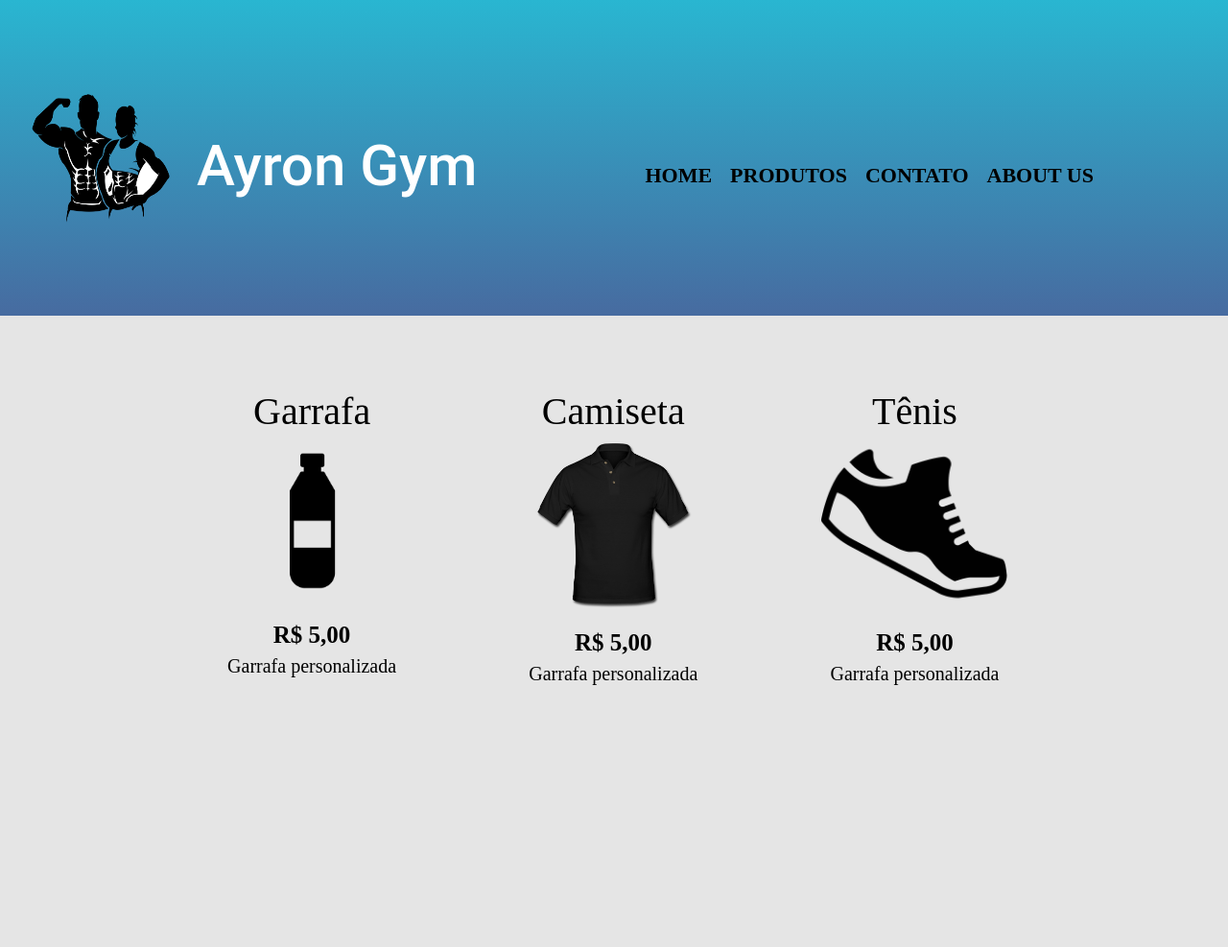
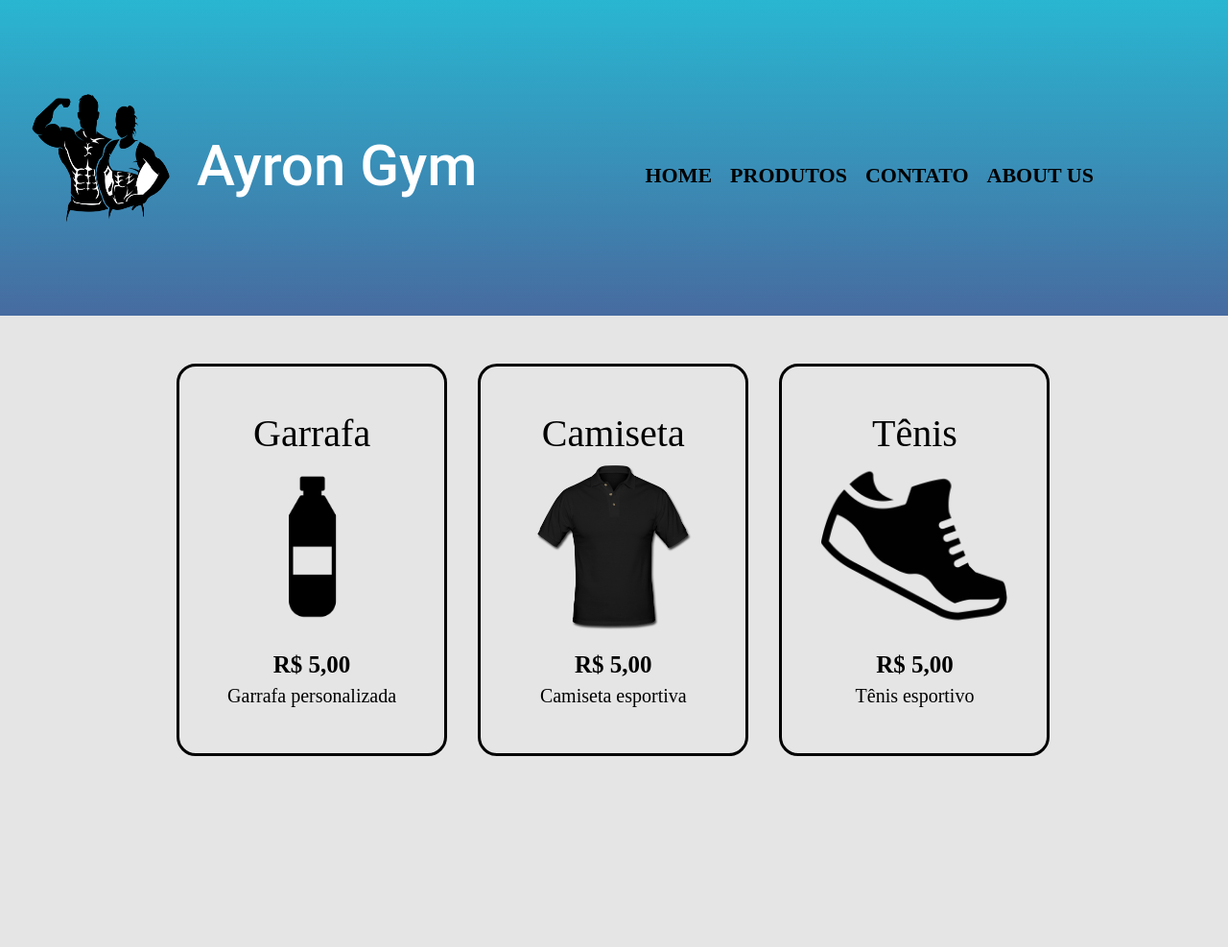
Before and after one commit to MatheusAyron/AyronGym, a PHP site: page /produtos.html in a window 1280 px wide. Shown: the top 987 px of the page at 96% size. Run offline with PHP 8.4, Linux system fonts and the light colour scheme.

Commit message:
Oitavo commit

```diff
--- a/produtos.css
+++ b/produtos.css
@@ -81,6 +81,13 @@ nav a
 
 }
 
+nav a:hover
+{
+    /*QUANDO PASSO A SETA EM CIMA MUDA A COR DO LUGAR*/
+    color: #FFFFFF;
+    text-decoration: underline;
+}
+
 .produtos
 {
     width: 940px;
@@ -95,9 +102,29 @@ nav a
     width: 30%;
     vertical-align: top;
     margin: 0 1.5%;
-    padding: 30px 20px;
+    padding: 50px 20px;
     box-sizing: border-box;
+
+    /*Os proximos cod e os do quadrado legal*/
+    border: 3px solid #000000;
+    border-radius: 20px;
 }
+
+.produtos li:hover
+{
+    border-color:  #37B1CC;
+}
+
+.produtos li:active
+{
+    border-color:  #FFFFFF;
+}
+
+.produtos li:hover h2
+{
+    font-size: 48px;
+}
+
 
 .produtos h2
 {
@@ -123,17 +150,7 @@ nav a
 
 
 
-.imagem-produto-garrafa
-{
-    width: 187px;
-}
-
-.imagem-produto-camiseta
+.imagem-produtos
 {
     width: 195px;
 }
-
-.imagem-produto-tenis
-{
-    width: 195px;
-}
--- a/produtos.html
+++ b/produtos.html
@@ -29,23 +29,23 @@
             <ul class="produtos">
                 <li>
                    <h2>Garrafa</h2>
-                   <img class="imagem-produto-garrafa" src="garrafa.png">
+                   <img class="imagem-produtos" src="garrafa.png">
                    <p class="preco-produto">R$ 5,00</p>
                    <p class="descricao-produto">Garrafa personalizada</p>
                 </li>
 
                 <li>
                     <h2>Camiseta</h2>
-                    <img class="imagem-produto-camiseta" src="camisa-polo-negra-png-transparente-595481.png">
+                    <img class="imagem-produtos" src="camisa-polo-negra-png-transparente-595481.png">
                     <p class="preco-produto">R$ 5,00</p>
-                    <p class="descricao-produto">Garrafa personalizada</p>
+                    <p class="descricao-produto">Camiseta esportiva</p>
                  </li>
 
                  <li>
                     <h2>Tênis</h2>
-                    <img class="imagem-produto-tenis" src="tenis.png">
+                    <img class="imagem-produtos" src="tenis.png">
                     <p class="preco-produto">R$ 5,00</p>
-                    <p class="descricao-produto">Garrafa personalizada</p>
+                    <p class="descricao-produto">Tênis esportivo</p>
                  </li>
 
             </ul>
```
